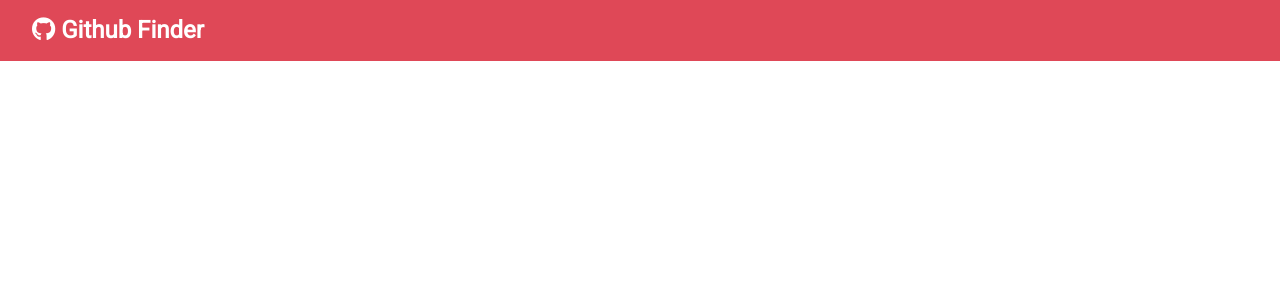
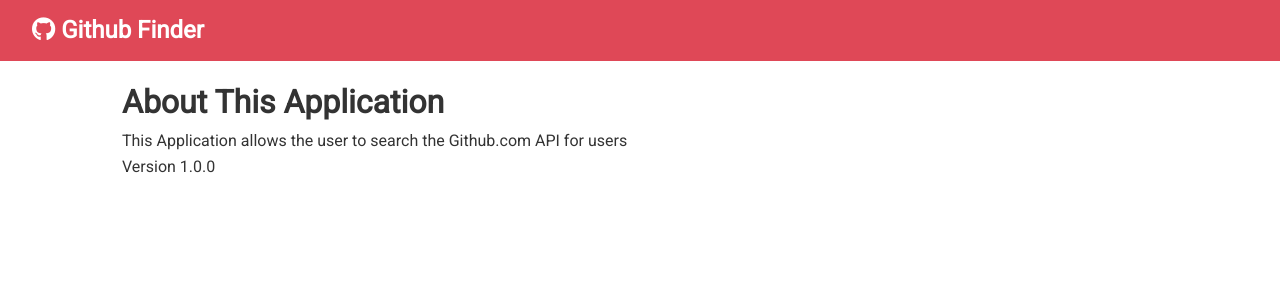
Before and after one commit to JamesFThomas/Github-Finder, a React (Create React App) app: page /about in a window 1280 px wide. Shown: the top 300 px of the page. Built offline with nearby package versions, Linux system fonts and the light colour scheme; no server answers.

Commit message:
(add) About component and route created and working

```diff
--- a/src/App.js
+++ b/src/App.js
@@ -1,9 +1,11 @@
 import React, {Component, Fragment} from 'react';
+import { BrowserRouter as Router, Switch, Route } from 'react-router-dom'
 import Navbar from './components/layout/Navbar'
 import Alert from './components/layout/Alert'
 import Users from './components/users/Users'
 import Search from './components/users/Search'
-import { BrowserRouter as Router, Switch, Route } from 'react-router-dom'
+import About from './components/Pages/About'
+
 import axios from 'axios'
 import './App.css';
 
@@ -75,6 +77,7 @@ class App extends Component {
                   />
                 </Fragment>
               )}/>
+              <Route exact path='/about' component={About}/>
             </Switch>
 
 
--- /dev/null
+++ b/src/components/Pages/About.js
@@ -0,0 +1,13 @@
+import React from 'react'
+
+const About = () => {
+  return (
+    <div>
+      <h1> About This Application  </h1>
+      <p> This Application allows the user to search the Github.com API for users</p>
+      <p> Version 1.0.0 </p>
+    </div>
+  )
+}
+
+export default About
```
Also changed, not shown: 1 other file (tests, documents, lock files or other folders).
